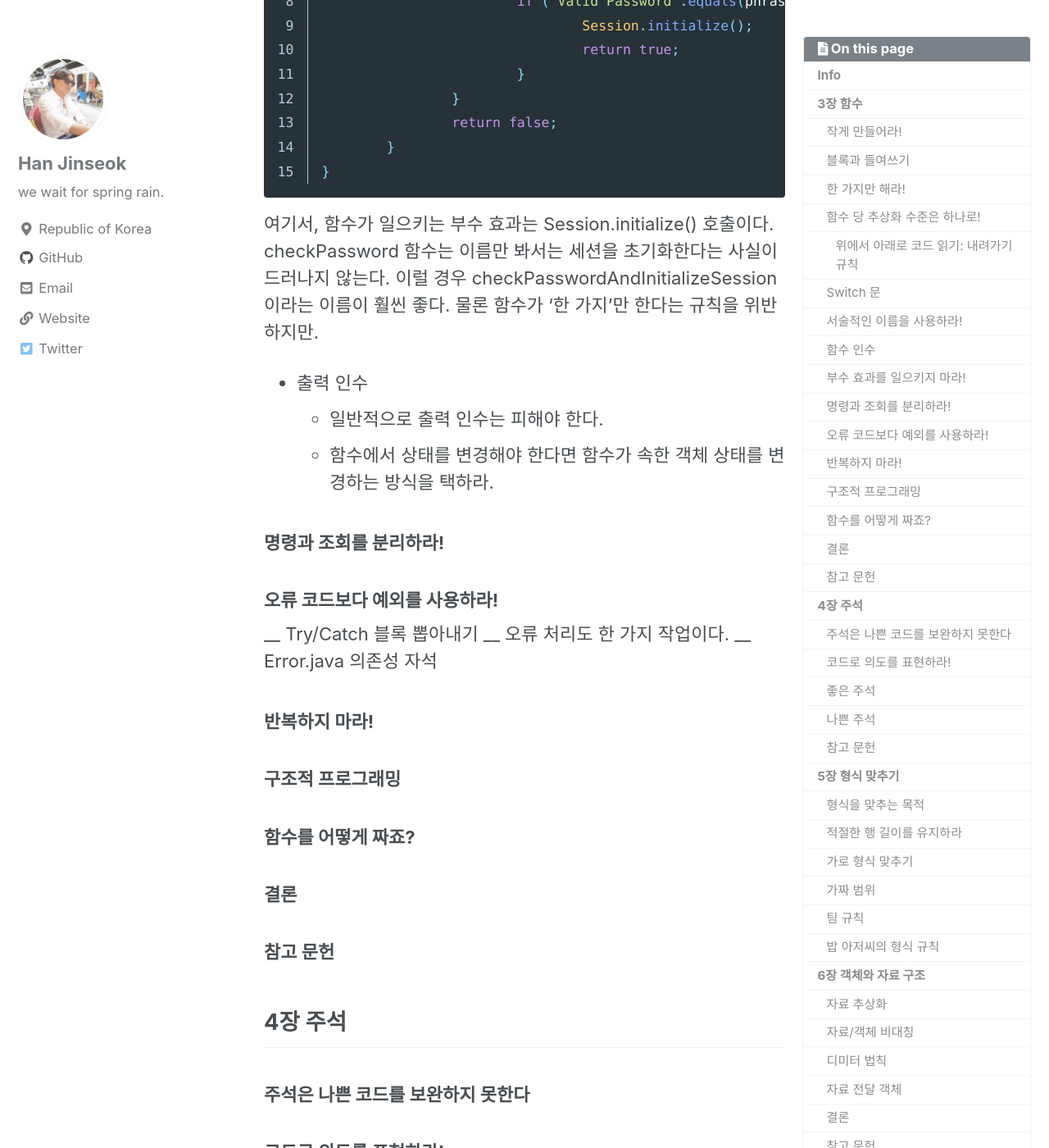
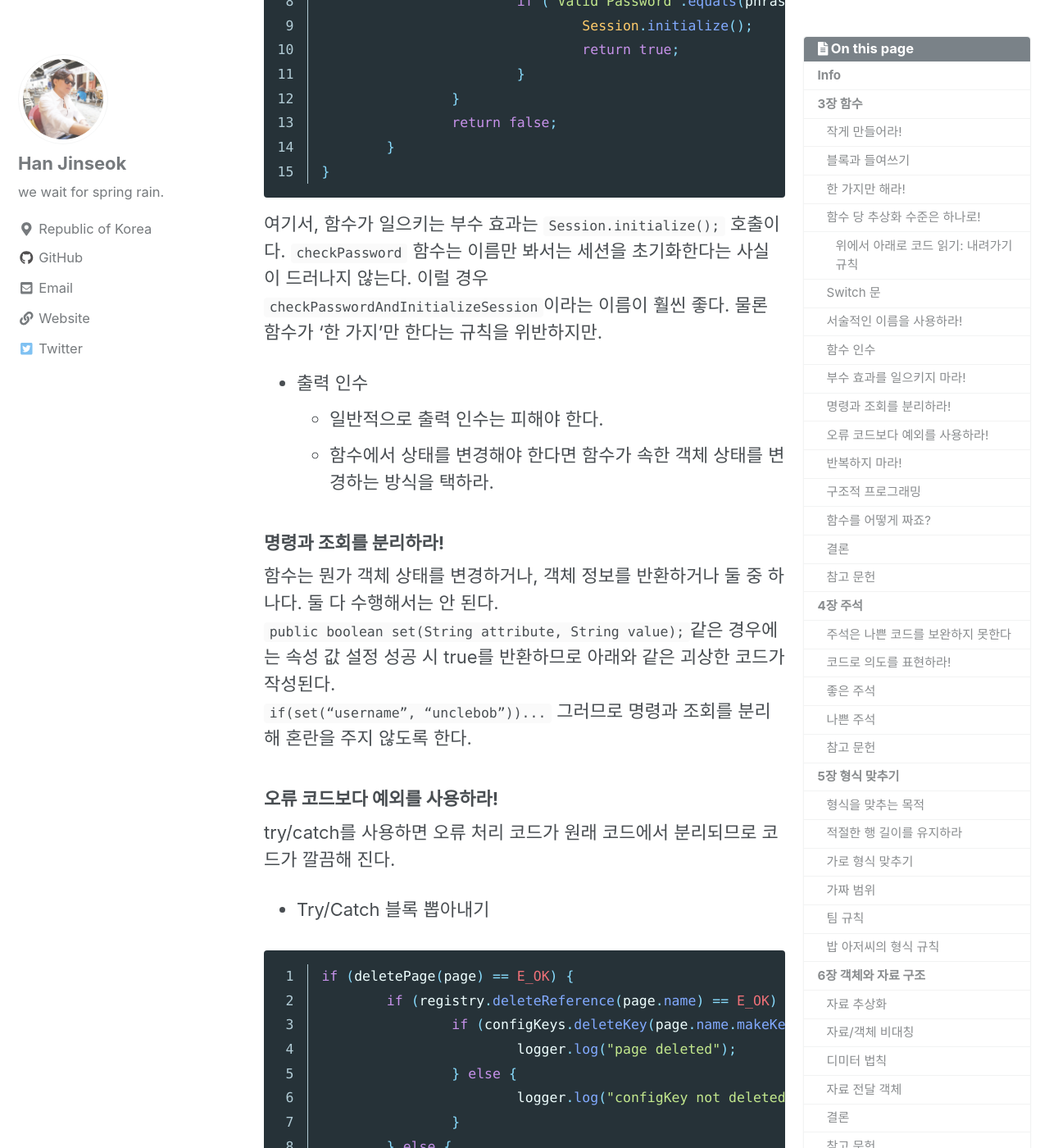
Before and after one commit to moregorenine/moregorenine.github.io, a Jekyll site: the page built from _posts/book/2019-03-01-clean-code-part3.md, in a window 1280 px wide and 1400 px high, scrolled down 7918 px. Shown: the whole window at 82% size. Built offline with Jekyll 4.4.1, drawn with Linux system fonts in a browser that asks for light colours; nearby versions of some CDN libraries; comment, search, counter and statistics services are not loaded; a style sheet for code colours, icons or effects is not loaded; some of the changed text lies outside the part shown.

Commit message:
Update 2019-03-01-clean-code-part3.md

```diff
--- a/_posts/book/2019-03-01-clean-code-part3.md
+++ b/_posts/book/2019-03-01-clean-code-part3.md
@@ -192,17 +192,76 @@ public class UserValidator {
 }
 {% endhighlight %}
 
-여기서, 함수가 일으키는 부수 효과는 Session.initialize() 호출이다. checkPassword 함수는 이름만 봐서는 세션을 초기화한다는 사실이 드러나지 않는다. 이럴 경우 checkPasswordAndInitializeSession이라는 이름이 훨씬 좋다. 물론 함수가 '한 가지'만 한다는 규칙을 위반하지만.
+여기서, 함수가 일으키는 부수 효과는 `Session.initialize();` 호출이다. `checkPassword` 함수는 이름만 봐서는 세션을 초기화한다는 사실이 드러나지 않는다. 이럴 경우 `checkPasswordAndInitializeSession`이라는 이름이 훨씬 좋다. 물론 함수가 '한 가지'만 한다는 규칙을 위반하지만.
 
 - 출력 인수
   - 일반적으로 출력 인수는 피해야 한다.
   - 함수에서 상태를 변경해야 한다면 함수가 속한 객체 상태를 변경하는 방식을 택하라.
 
 ### 명령과 조회를 분리하라!
+함수는 뭔가 객체 상태를 변경하거나, 객체 정보를 반환하거나 둘 중 하나다. 둘 다 수행해서는 안 된다.
+`public boolean set(String attribute, String value);`같은 경우에는 속성 값 설정 성공 시 true를 반환하므로 아래와 같은 괴상한 코드가 작성된다.
+`if(set(“username”, “unclebob”))...` 그러므로 명령과 조회를 분리해 혼란을 주지 않도록 한다.
+
 ### 오류 코드보다 예외를 사용하라!
-__ Try/Catch 블록 뽑아내기
-__ 오류 처리도 한 가지 작업이다.
-__ Error.java 의존성 자석
+try/catch를 사용하면 오류 처리 코드가 원래 코드에서 분리되므로 코드가 깔끔해 진다.
+- Try/Catch 블록 뽑아내기
+{% highlight java linenos %}
+if (deletePage(page) == E_OK) {
+	if (registry.deleteReference(page.name) == E_OK) {
+		if (configKeys.deleteKey(page.name.makeKey()) == E_OK) {
+			logger.log("page deleted");
+		} else {
+			logger.log("configKey not deleted");
+		}
+	} else {
+		logger.log("deleteReference from registry failed");
+	}
+} else {
+	logger.log("delete failed"); return E_ERROR;
+}
+{% endhighlight %}
+
+정상 작동과 오류 처리 동작을 뒤섞는 추한 구조이므로 if/else와 마찬가지로 블록을 별도 함수로 뽑아내는 편이 좋다.
+
+{% highlight java linenos %}
+public void delete(Page page) {
+	try {
+		deletePageAndAllReferences(page);
+  	} catch (Exception e) {
+  		logError(e);
+  	}
+}
+
+위에서 `delete` 함수는 모든 오류를 처리한다. 그래서 코드를 이해하기 쉽다. 실제로 페이지 제거하는 함수는 아래의 `deletePageAndAllReferences`다. `deletePageAndAllReferences` 함수는 예외를 처리하지 않는다. 이렇게 정상 동작과 오류 처리 동작을 분리하면 코드를 이해하고 수정하기가 쉬워진다.
+
+private void deletePageAndAllReferences(Page page) throws Exception {
+	deletePage(page);
+	registry.deleteReference(page.name);
+	configKeys.deleteKey(page.name.makeKey());
+}
+
+private void logError(Exception e) {
+	logger.log(e.getMessage());
+}
+{% endhighlight %}
+
+- 오류 처리도 한가지 작업이다.
+
+- Error.java 의존성 자석
+{% highlight java linenos %}
+public enum Error {
+	OK,
+	INVALID,
+	NO_SUCH,
+	LOCKED,
+	OUT_OF_RESOURCES,
+	WAITING_FOR_EVENT;
+}
+{% endhighlight %}
+
+  - 오류를 처리하는 곳곳에서 오류코드를 사용한다면 enum class를 쓰게 되는데 이런 클래스는 의존성 자석이므로, 새 오류코드를 추가하거나 변경할 때 코스트가 많이 필요하다.
+  - 그러므로 예외(새 예외는 Exception 클래스에서 파생된다.)를 사용하는 것이 더 안전하다.
 
 ### 반복하지 마라!
 ### 구조적 프로그래밍
```
